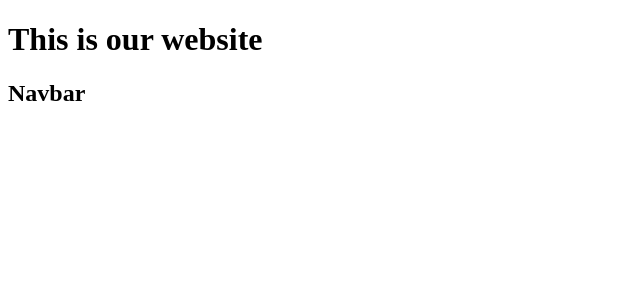
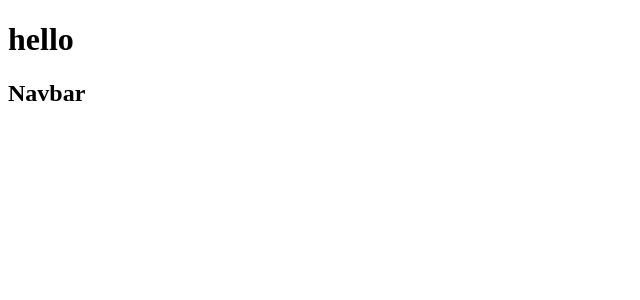
Before and after one commit to kartik9433/ReactjsProgress, a React (Vite) app: page / in a window 1280 px wide. Shown: the top 300 px of the page, without its empty margins (0-640 px from the left). Built offline with nearby package versions, Linux system fonts and the light colour scheme.

Commit message:
class based component

```diff
--- a/src/User.jsx
+++ b/src/User.jsx
@@ -1,9 +1,9 @@
-import React from 'react'
+import React,{Component} from "react"
 
-export function User() {
-  return (
-    <div>
-       <h1>This is our website</h1>
-    </div>
-  )
+export class User extends Component{
+     render(){
+        return (<h1>
+             hello
+        </h1>)
+     }
 }
```
